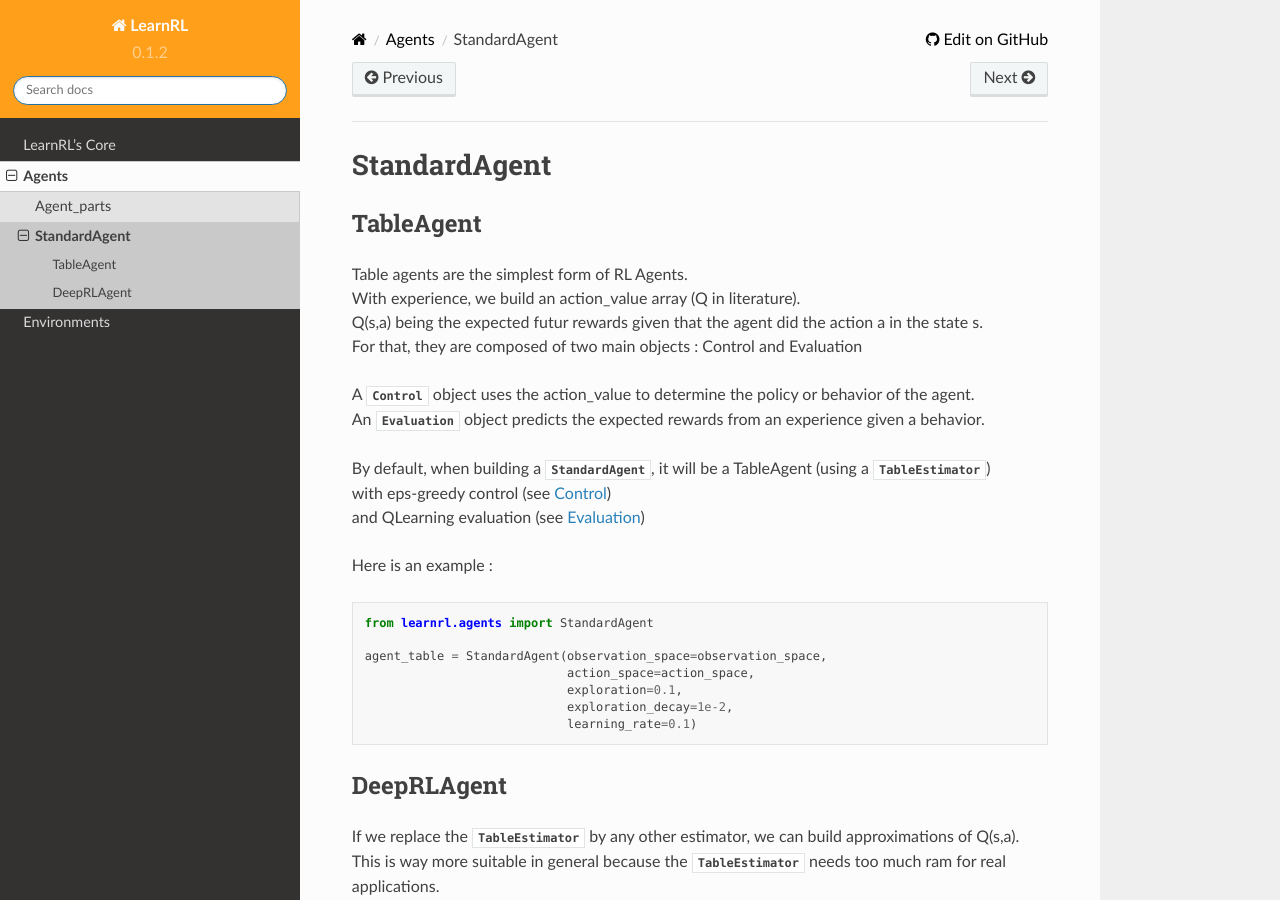
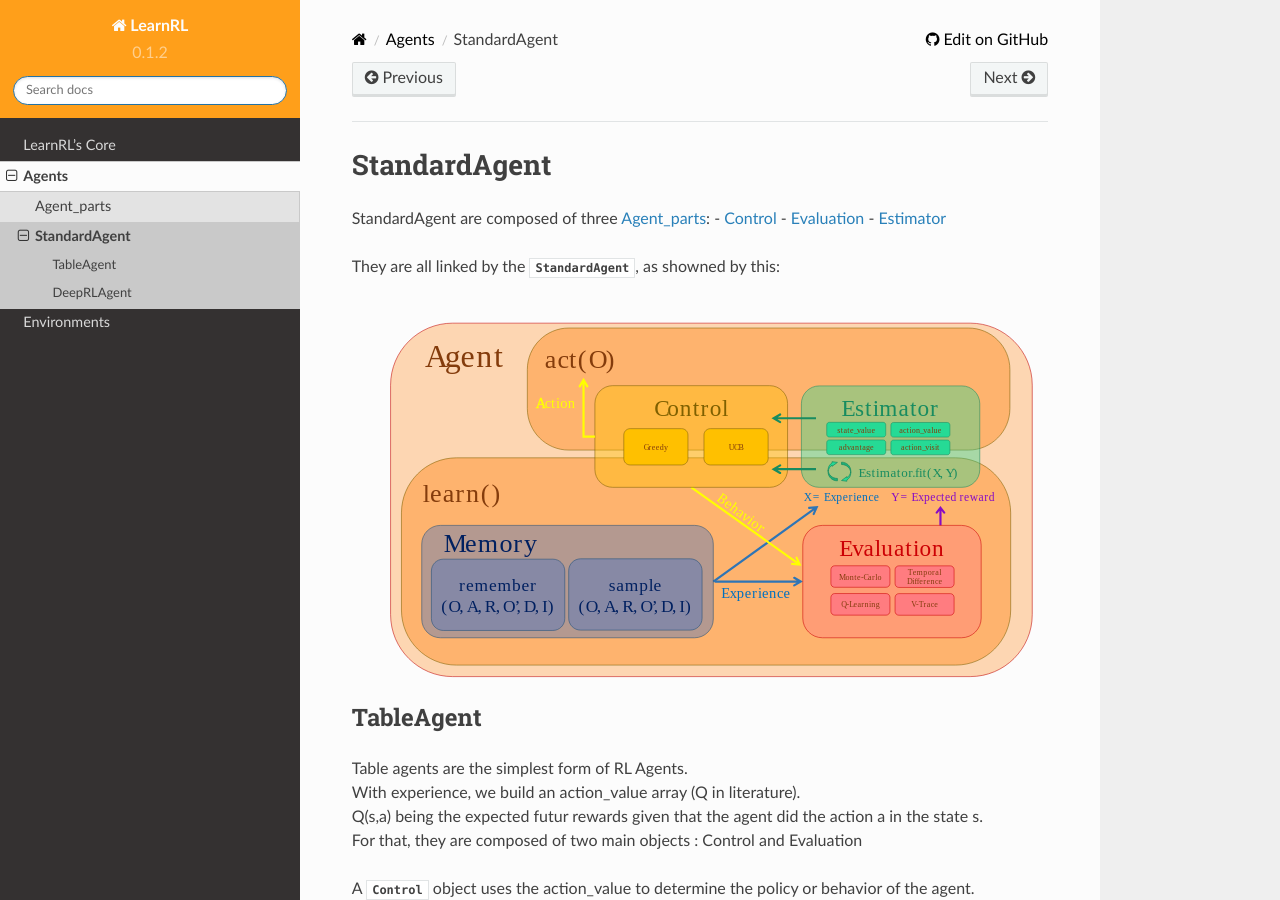
Before and after one commit to MathisFederico/LearnRL, a Sphinx documentation site: the page built from docs/agents/standard.rst, in a window 1280 px wide and 900 px high. Built offline with Sphinx 7.4.7 and the Read the Docs theme 2.0.0, drawn with Linux system fonts in a browser that asks for light colours.

Commit message:
Improved documentation Added StandardAgent.svg

```diff
--- a/docs/agent_parts.rst
+++ b/docs/agent_parts.rst
@@ -1,3 +1,5 @@
+.. _Agent_parts:
+
 Agent_parts
 ===========
 
--- a/docs/agents/standard.rst
+++ b/docs/agents/standard.rst
@@ -1,5 +1,16 @@
 StandardAgent
 =============
+
+StandardAgent are composed of three :ref:`Agent_parts`:
+- :ref:`Control`
+- :ref:`Evaluation`
+- :ref:`Estimator`
+
+They are all linked by the :class:`~learnrl.agents.StandardAgent`, as showned by this:
+
+.. raw:: html
+   :file: ../_static/images/StandardAgent.svg
+
 
 TableAgent
 ----------
--- a/docs/core.rst
+++ b/docs/core.rst
@@ -1,7 +1,7 @@
 LearnRL's Core
 ==============
 
-LearnRL is base on those core objects: :ref:`Playground`,
+LearnRL is based on those core objects: :ref:`Playground`,
 :ref:`Agent`, :ref:`MultiEnv`, :ref:`Memory`.
 
 They are all linked by the :ref:`Playground`, as showned by this:
```
Also changed, not shown: docs/_static/images/Playground.svg, docs/_static/images/StandardAgent.svg (added).
